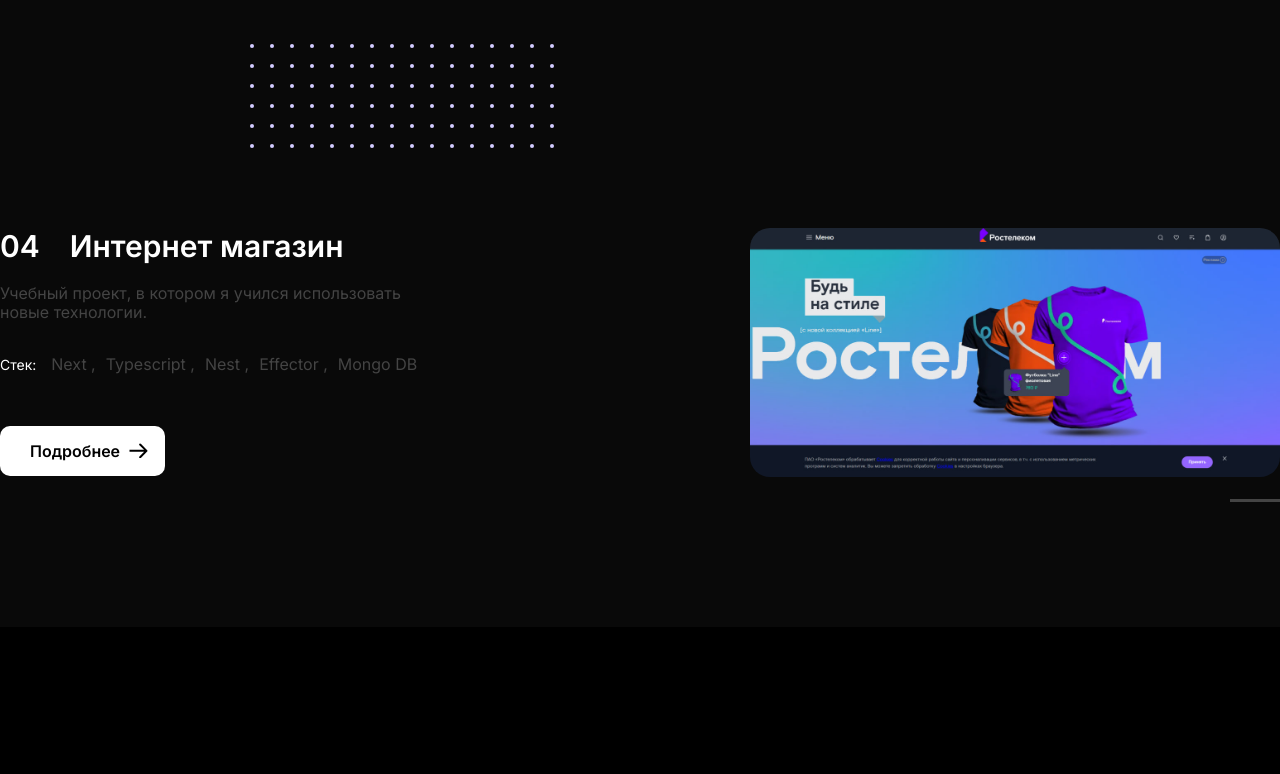
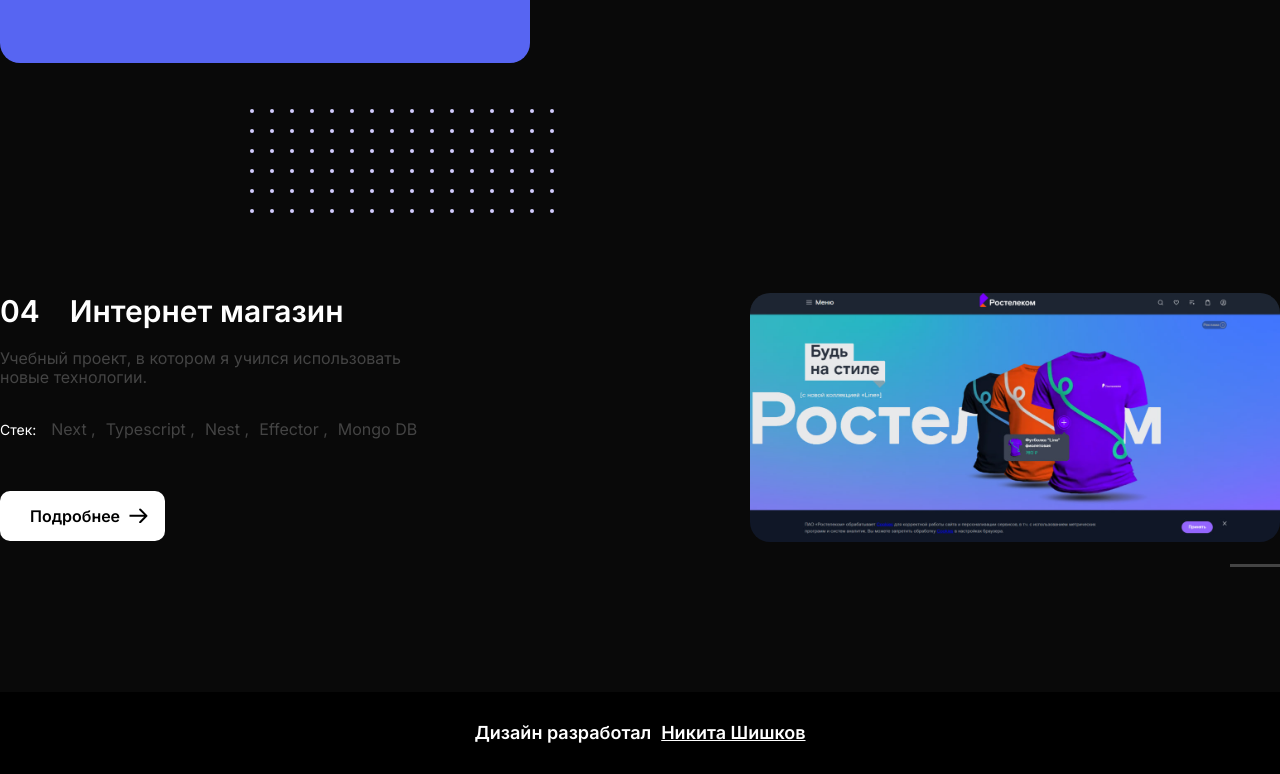
Before and after one commit to swugerd/oleg_kombat, a Next.js app: page / in a window 1280 px wide. Shown: the part 4841-5615 px from the top of the page. Before the commit the page ends 5468 px from the top, so only its background shows below. Built offline with nearby package versions, Linux system fonts and the light colour scheme.

Commit message:
feat: add footer

```diff
--- a/src/components/layouts/MainLayout.tsx
+++ b/src/components/layouts/MainLayout.tsx
@@ -1,6 +1,7 @@
 'use client'
 import '@/i18n'
 import { FC, PropsWithChildren } from 'react'
+import Footer from '../modules/Footer/Footer'
 import Header from '../modules/Header/Header'
 
 const MainLayout: FC<PropsWithChildren> = ({ children }) => {
@@ -8,6 +9,7 @@
     <>
       <Header />
       <main>{children}</main>
+      <Footer />
     </>
   )
 }
--- /dev/null
+++ b/src/components/modules/Footer/Footer.tsx
@@ -0,0 +1,21 @@
+import Link from 'next/link'
+import { useTranslation } from 'react-i18next'
+
+const Footer = () => {
+  const { t } = useTranslation()
+
+  return (
+    <footer className='py-[30px] flex items-center justify-center text-white text-[18px] leading-[22px] font-semibold'>
+      <span className='inline-block mr-[10px]'>{t('footer.design')} </span>
+      <Link
+        href='https://t.me/one_klerics'
+        target='_blank'
+        className='underline hover:no-underline'
+      >
+        {t('footer.designAuthor')}
+      </Link>
+    </footer>
+  )
+}
+
+export default Footer
```
Also changed, not shown: public/img/video-hosting.jpg.
